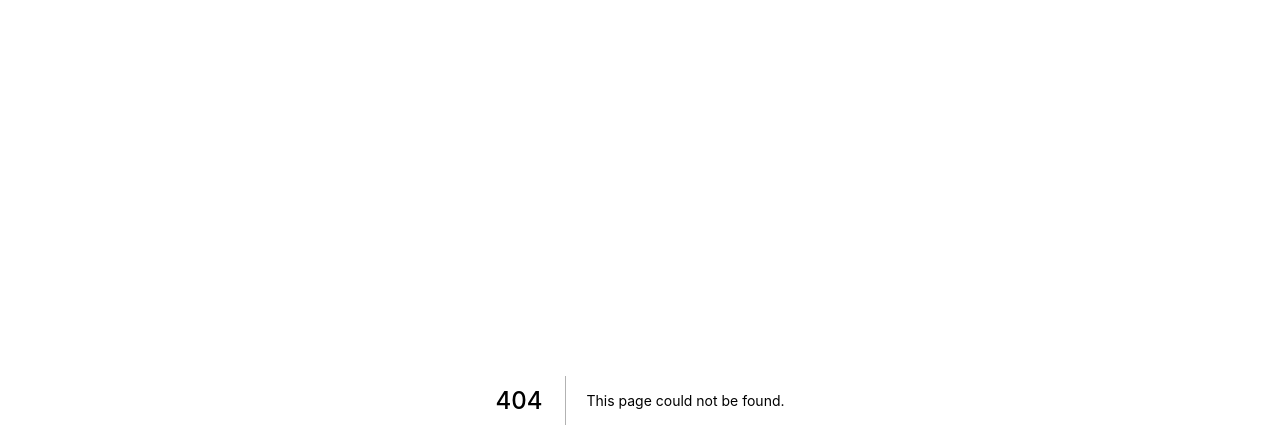
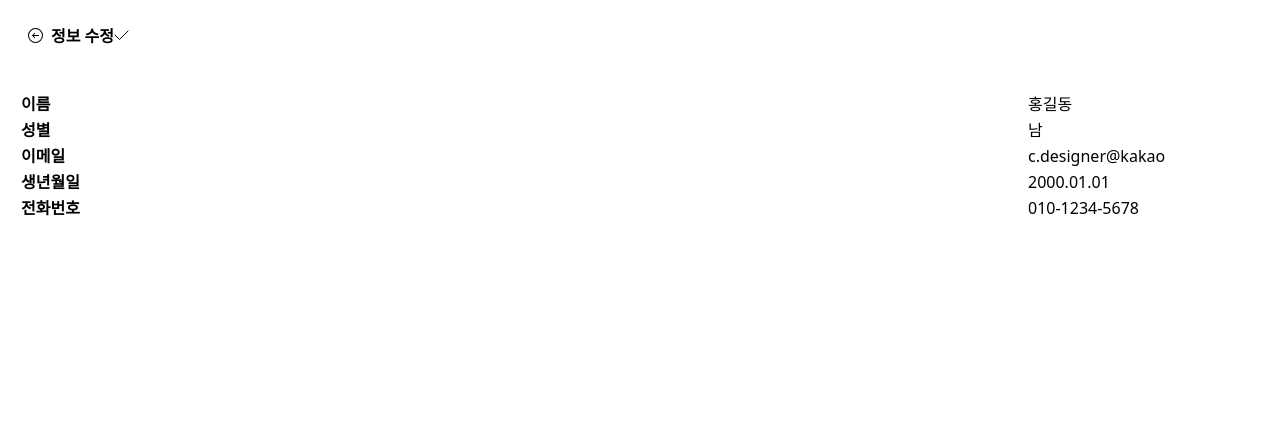
Before and after one commit to codestates/bodysign-frontend, a Next.js app in the folder client/: page /menu/modifyInfo in a window 1280 px wide. Before the commit this address had no page. Shown: the top 448 px of the page. Built offline with nearby package versions, Linux system fonts and the light colour scheme.

Commit message:
회원-정보 수정 구현

```diff
--- /dev/null
+++ b/client/src/pages/menu/modifyInfo.tsx
@@ -0,0 +1,103 @@
+import type { NextPage } from 'next'
+import { useState } from 'react'
+
+const modifyInfo: NextPage = () => {
+
+    const [ userInfo, setUserInfo ] = useState({
+        name: "홍길동",
+        sex: "남",
+        email: "c.designer@kakao",
+        birth: "2000.01.01",
+        phone: "010-1234-5678"
+    })
+
+    const getNewName = (e :any) => {
+        let name = e.target.value
+
+        setUserInfo({
+            ...userInfo,
+            name: name
+        })
+    }
+
+    const getNewSex = (e :any) => {
+        let sex = e.target.value
+
+        setUserInfo({
+            ...userInfo,
+            sex: sex
+        })
+    }
+
+    const getNewEmail = (e :any) => {
+        let email = e.target.value
+
+        setUserInfo({
+            ...userInfo,
+            email: email
+        })
+    }
+
+    const getNewPhone = (e :any) => {
+        let phone = e.target.value
+
+        setUserInfo({
+            ...userInfo,
+            phone: phone
+        })
+    }
+
+    const getNewBirth = (e :any) => {
+        let birth = e.target.value
+
+        setUserInfo({
+            ...userInfo,
+            birth: birth
+        })
+    }
+
+    const saveInfo = () => {
+        // 서버로 저장된 정보 보내주기
+        alert('수정이 완료되었습니다.')
+        // 이전 페이지로 이동
+        console.log(userInfo)
+    }
+
+	return (
+		<div className="flex flex-col m-5">
+            <div className="flex mb-10 items-center">
+                <svg className="m-2" viewBox="0 0 15 15" fill="none" xmlns="http://www.w3.org/2000/svg" width="15" height="15"><path d="M6.854 5.854l.353-.354-.707-.707-.354.353.708.708zM4.5 7.5l-.354-.354-.353.354.353.354L4.5 7.5zm1.646 2.354l.354.353.707-.707-.353-.354-.708.708zM7.5.5V0v.5zm7 7h.5-.5zm-14 0H1 .5zm7 7V14v.5zM6.146 5.146l-2 2 .708.708 2-2-.708-.708zm-2 2.708l2 2 .708-.708-2-2-.708.708zM4.5 8H11V7H4.5v1zm3-7A6.5 6.5 0 0114 7.5h1A7.5 7.5 0 007.5 0v1zM1 7.5A6.5 6.5 0 017.5 1V0A7.5 7.5 0 000 7.5h1zM7.5 14A6.5 6.5 0 011 7.5H0A7.5 7.5 0 007.5 15v-1zm0 1A7.5 7.5 0 0015 7.5h-1A6.5 6.5 0 017.5 14v1z" fill="currentColor"></path></svg>
+                <div className="font-bold">
+                    정보 수정
+                </div>
+                <svg onClick={saveInfo} viewBox="0 0 15 15" fill="none" xmlns="http://www.w3.org/2000/svg" width="15" height="15"><path d="M1 7l4.5 4.5L14 3" stroke="currentColor" stroke-linecap="square"></path></svg>
+            </div>
+            <table>
+                <tbody>
+                    <tr className="flex">
+                        <td className="flex-auto font-bold">이름</td>
+                        <td className="text-right"><input value={userInfo.name} onChange={getNewName} /></td>
+                    </tr>
+                    <tr className="flex">
+                        <td className="flex-auto font-bold">성별</td>
+                        <td className="text-right"><input value={userInfo.sex} onChange={getNewSex} /></td>
+                    </tr>
+                    <tr className="flex">
+                        <td className="flex-auto font-bold">이메일</td>
+                        <td className="text-right"><input value={userInfo.email} onChange={getNewEmail} /></td>
+                    </tr>
+                    <tr className="flex">
+                        <td className="flex-auto font-bold">생년월일</td>
+                        <td className="text-right"><input value={userInfo.birth} onChange={getNewBirth} /></td>
+                    </tr>
+                    <tr className="flex">
+                        <td className="flex-auto font-bold">전화번호</td>
+                        <td className="text-right"><input value={userInfo.phone} onChange={getNewPhone} /></td>
+                    </tr>
+                </tbody>
+            </table>
+		</div>
+	)
+}
+
+export default modifyInfo
```
